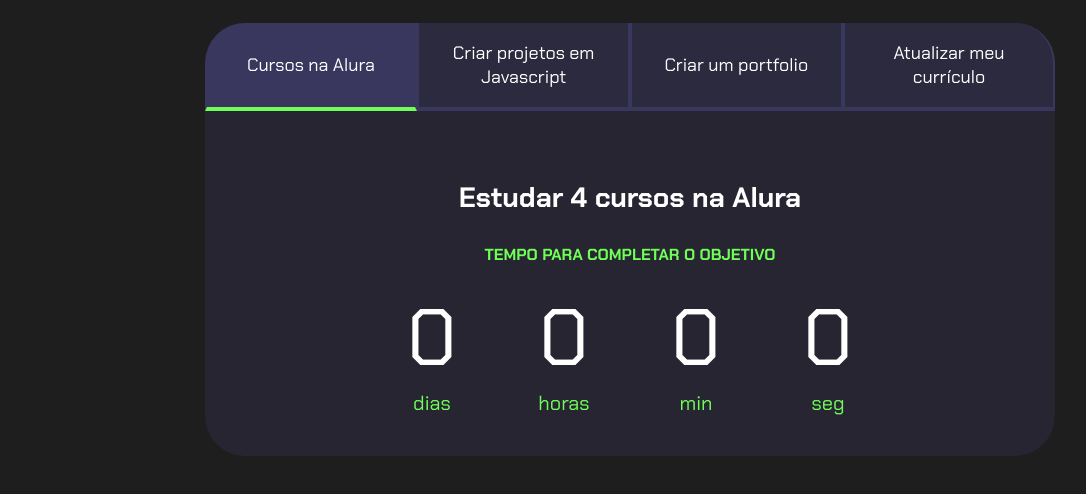
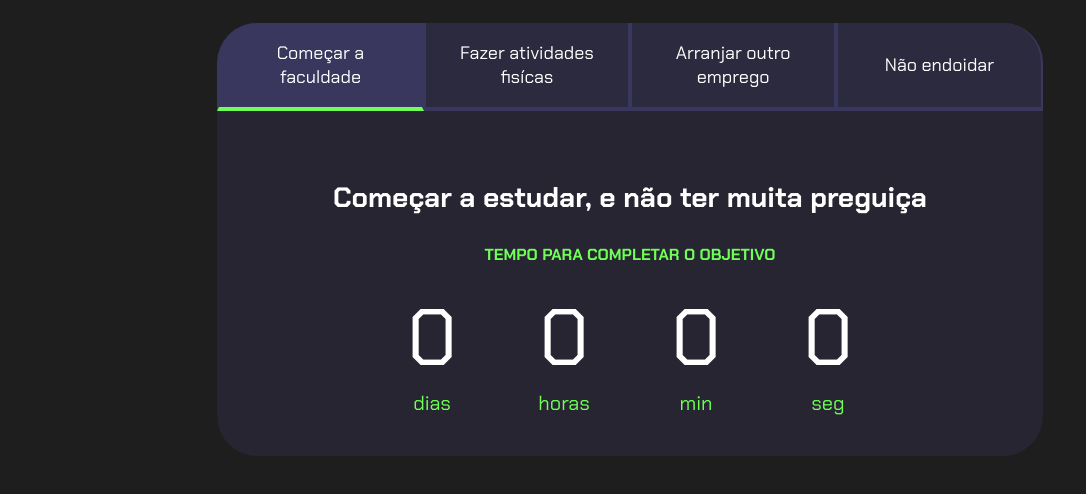
Before and after one commit to marimoura8/projeto-de-vida, a plain HTML site: page index.html in a window 1280 px wide. Shown: the part 80-574 px from the top of the page, without its empty margins (10-1096 px from the left). Drawn offline with Linux system fonts and the light colour scheme.

Commit message:
Update index.html

```diff
--- a/index.html
+++ b/index.html
@@ -13,14 +13,14 @@
         <h2 class="titulo-principal">Meus objetivos do ano<span>_</span></h2>
         <div class="conteudo">
             <div class="botoes">
-                <button class="botao ativo">Cursos na Alura</button>
-                <button class="botao">Criar projetos em Javascript</button>
-                <button class="botao">Criar um portfolio</button>
-                <button class="botao">Atualizar meu currículo</button>
+                <button class="botao ativo">Começar a faculdade</button>
+                <button class="botao">Fazer atividades fisícas</button>
+                <button class="botao">Arranjar outro emprego</button>
+                <button class="botao">Não endoidar</button>
             </div>
             <div class="abas-textos">
                 <div class="aba-conteudo ativo">
-                    <h3 class="aba-conteudo-titulo-principal">Estudar 4 cursos na Alura</h3>
+                    <h3 class="aba-conteudo-titulo-principal">Começar a estudar, e não ter muita preguiça</h3>
                     <h4 class="aba-conteudo-titulo-secundario">Tempo para completar o objetivo</h4>
                     <div class="contador">
                         <div class="contador-digito">
@@ -42,7 +42,7 @@
                     </div>
                 </div>
                 <div class="aba-conteudo">
-                    <h3 class="aba-conteudo-titulo-principal">Criar 5 projetos em Javascript</h3>
+                    <h3 class="aba-conteudo-titulo-principal">Começar a pratica e exercíos,caminhada pois nao tenho money para academia.</h3>
                     <h4 class="aba-conteudo-titulo-secundario">Tempo para completar o objetivo</h4>
                     <div class="contador">
                         <div class="contador-digito">
@@ -64,7 +64,7 @@
                     </div>
                 </div>
                 <div class="aba-conteudo">
-                    <h3 class="aba-conteudo-titulo-principal">Criar um portfolio com os meus 3 melhores projetos</h3>
+                    <h3 class="aba-conteudo-titulo-principal">Sair do estagio, mas ja sair trablhando em outro lugar, ou ficar rica di dia pra noite</h3>
                     <h4 class="aba-conteudo-titulo-secundario">Tempo para completar o objetivo</h4>
                     <div class="contador">
                         <div class="contador-digito">
@@ -86,7 +86,7 @@
                     </div>
                 </div>
                 <div class="aba-conteudo">
-                    <h3 class="aba-conteudo-titulo-principal">Atualizar meu curriculo com os certificados da Alura</h3>
+                    <h3 class="aba-conteudo-titulo-principal">Ou fico doida ou fico o dia inteiro dormindo</h3>
                     <h4 class="aba-conteudo-titulo-secundario">Tempo para completar o objetivo</h4>
                     <div class="contador">
                         <div class="contador-digito">
```
